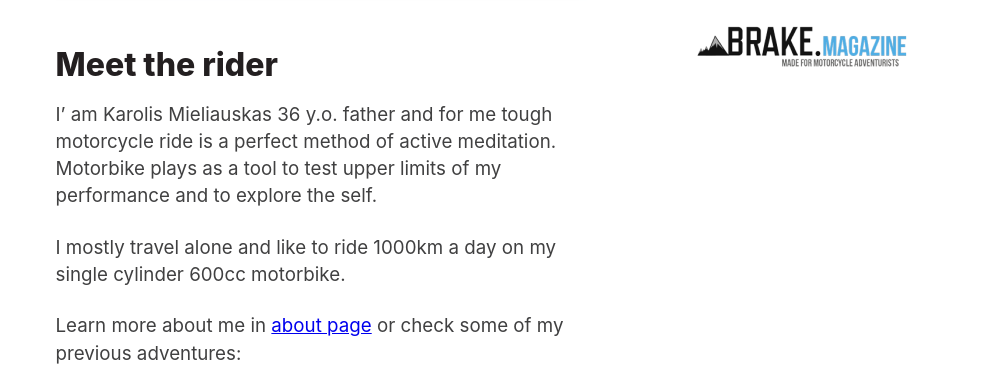
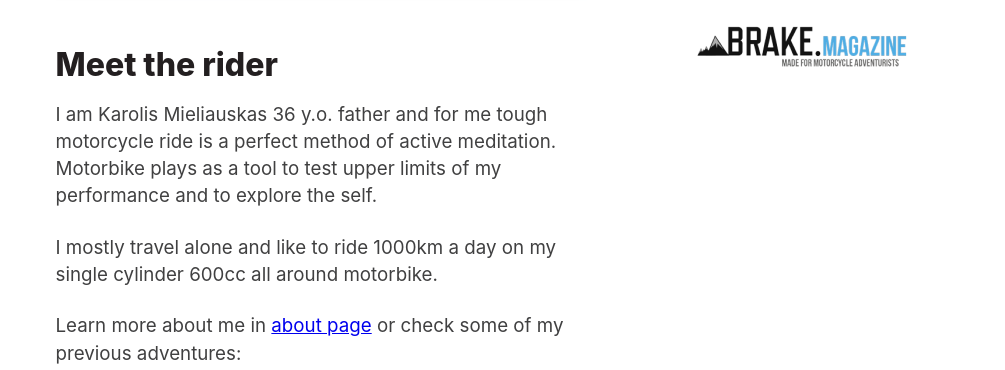
Before and after one commit to karolismieliauskas/thecoldestride.com, a Jekyll site: the page built from pages/index.html, in a window 1280 px wide and 900 px high, scrolled down 1257 px. Shown: the part 157-527 px from the top of the window, without its empty margins (137-1142 px from the left). Built offline with Jekyll 4.4.1, drawn with Linux system fonts in a browser that asks for light colours.

Commit message:
Update index.yml

```diff
--- a/_data/index.yml
+++ b/_data/index.yml
@@ -12,9 +12,9 @@ intro:
 rider:
   title: Meet the rider
   body: |
-    I' am Karolis Mieliauskas 36 y.o. father and for me tough motorcycle ride is a perfect method of active meditation. Motorbike plays as a tool to test upper limits of my performance and to explore the self.
+    I am Karolis Mieliauskas 36 y.o. father and for me tough motorcycle ride is a perfect method of active meditation. Motorbike plays as a tool to test upper limits of my performance and to explore the self.
 
-    I mostly travel alone and like to ride 1000km a day on my single cylinder 600cc motorbike.
+    I mostly travel alone and like to ride 1000km a day on my single cylinder 600cc all around motorbike.
 
     Learn more about me in <a href="/about-karolis.html">about page</a> or check some of my previous adventures:
 banner:
```
